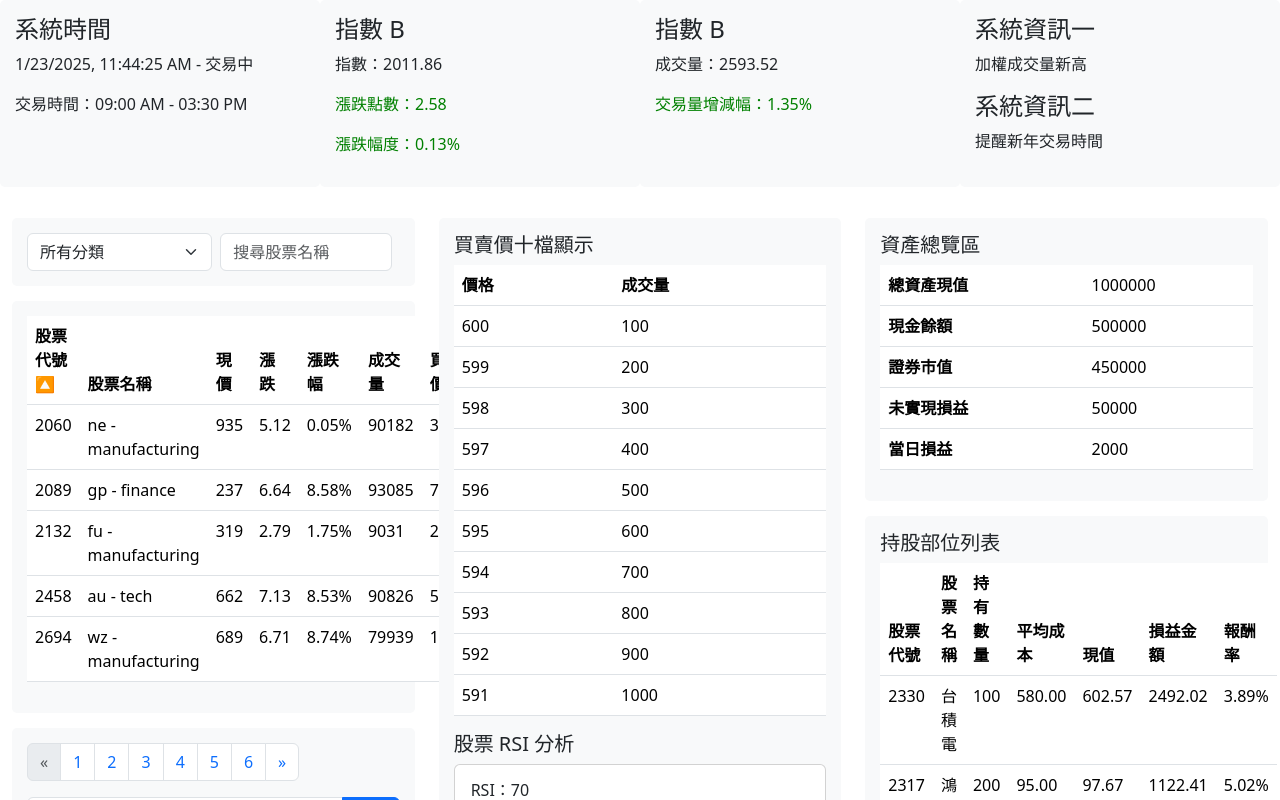
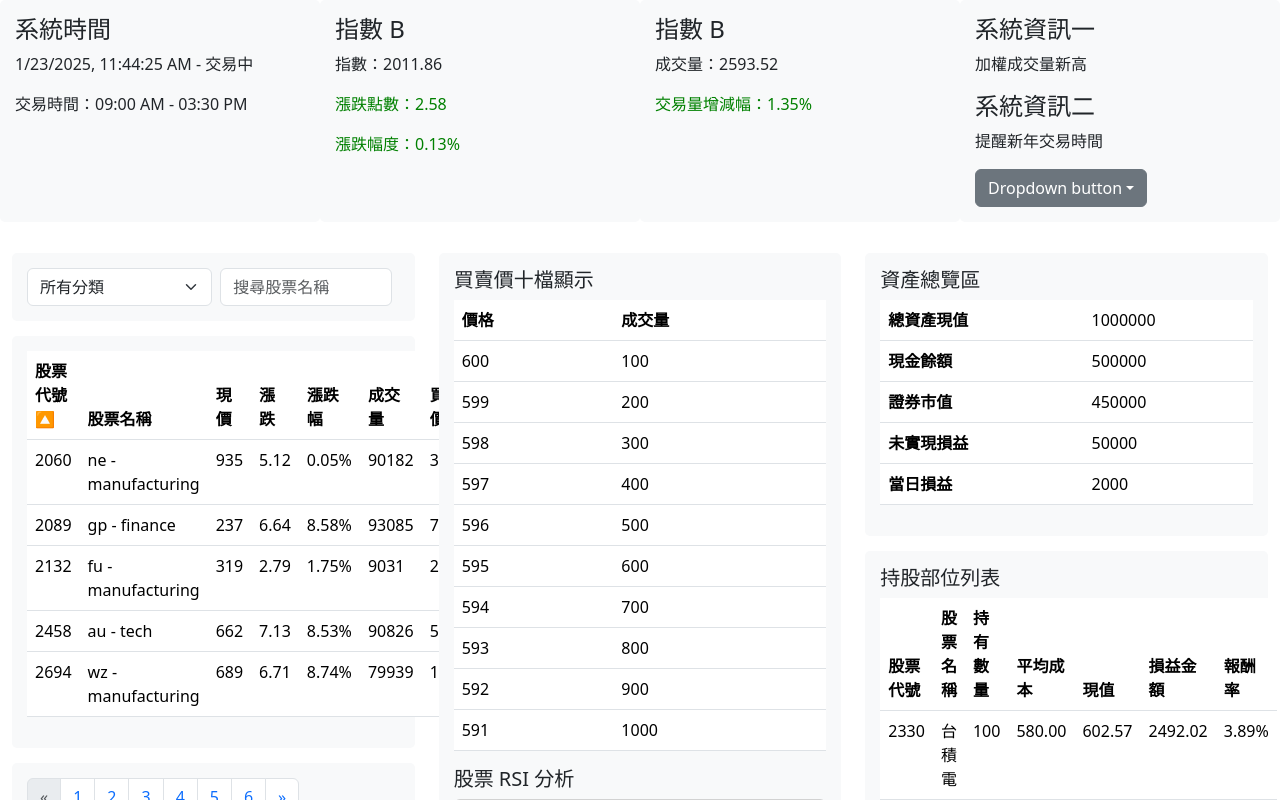
Before and after one commit to fgh64hfhk/my-stock-trading-app, a React (Vite) app: page /stock in a window 1280 px wide. Shown: the top 800 px of the page. Built offline with nearby package versions, Linux system fonts and the light colour scheme.

Commit message:
router interface initialization

```diff
--- a/src/App.css
+++ b/src/App.css
@@ -9,3 +9,12 @@
 .block-light {
   background-color: #e9ecef;
 }
+
+.dropdown-menu.slide-in {
+  transform: translateX(100%);
+  transition: transform 0.3s ease-in-out;
+}
+
+.dropdown-menu.show {
+  transform: translateX(0);
+}
--- a/src/App.jsx
+++ b/src/App.jsx
@@ -20,6 +20,7 @@ import InvestmentAdvice from "./components/InvestmentAdvice";
 import generateUniqueStocks from "./assets/stocks";
 
 import { MarketDataProvider } from "./context/MarketDataContext";
+import SlidingDropdown from "./components/SlidingDropdown";
 
 function App() {
   // 系統時間狀態
@@ -199,6 +200,7 @@ function App() {
           <div className="col-md-3 block">
             <SystemInfo title="系統資訊一" message="加權成交量新高" />
             <SystemInfo title="系統資訊二" message="提醒新年交易時間" />
+            <SlidingDropdown />
           </div>
         </div>
 
--- /dev/null
+++ b/src/components/SlidingDropdown.jsx
@@ -0,0 +1,40 @@
+import React from "react";
+import ReactDom from "react-dom";
+
+function SlidingDropdown() {
+  return (
+    <div className="dropdown">
+      <button
+        className="btn btn-secondary dropdown-toggle"
+        type="button"
+        id="dropdownMenuButton"
+        data-bs-toggle="dropdown"
+        aria-expanded="false"
+      >
+        Dropdown button
+      </button>
+      <ul
+        className="dropdown-menu dropdown-menu-end slide-in"
+        aria-labelledby="dropdownMenuButton"
+      >
+        <li>
+          <a className="dropdown-item" href="#">
+            Action
+          </a>
+        </li>
+        <li>
+          <a className="dropdown-item" href="#">
+            Another action
+          </a>
+        </li>
+        <li>
+          <a className="dropdown-item" href="#">
+            Something else here
+          </a>
+        </li>
+      </ul>
+    </div>
+  );
+}
+
+export default SlidingDropdown;
```
